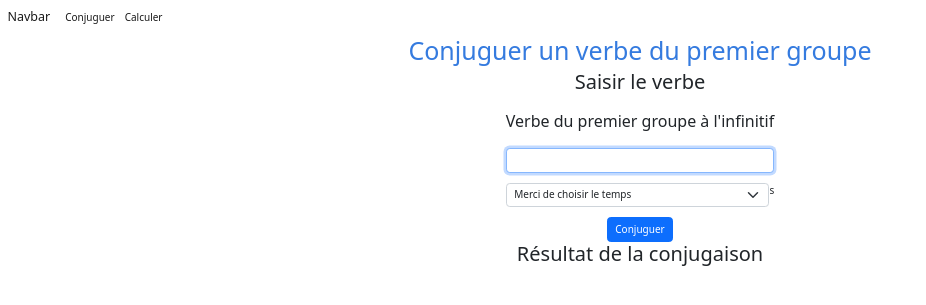
After one commit to thAlexis/TP2_PHP, a PHP site: page /conjuguer.php in a window 1280 px wide. The commit adds this page. Shown: the top 305 px of the page, without its empty margins (0-926 px from the left). Run offline with PHP 8.4, Linux system fonts and the light colour scheme; data that the repository does not hold is empty.

Commit message:
Ajout tp conjugaison

```diff
--- /dev/null
+++ b/conjuguer.php
@@ -0,0 +1,67 @@
+<?php
+?>
+
+<!DOCTYPE html>
+<html lang="fr">
+
+<head>
+  <meta charset="UTF-8">
+  <meta name="viewport" content="width=device-width, initial-scale=1.0">
+  <title>Conjugaison verbe premier groupe</title>
+  <link rel="stylesheet" href="style.css" />
+  <link href="https://cdn.jsdelivr.net/npm/bootstrap@5.2.3/dist/css/bootstrap.min.css" rel="stylesheet" integrity="sha384-rbsA2VBKQhggwzxH7pPCaAqO46MgnOM80zW1RWuH61DGLwZJEdK2Kadq2F9CUG65" crossorigin="anonymous">
+</head>
+
+<body>
+  <nav class="navbar navbar-expand-lg bg-body-tertiary">
+    <div class="container-fluid">
+      <a class="navbar-brand" href="#">Navbar</a>
+      <button class="navbar-toggler" type="button" data-bs-toggle="collapse" data-bs-target="#navbarSupportedContent" aria-controls="navbarSupportedContent" aria-expanded="false" aria-label="Toggle navigation">
+        <span class="navbar-toggler-icon"></span>
+      </button>
+      <div class="collapse navbar-collapse" id="navbarSupportedContent">
+        <ul class="navbar-nav me-auto mb-2 mb-lg-0">
+          <li class="nav-item">
+            <a class="nav-link active" aria-current="page" href="./conjuguer.php">Conjuguer</a>
+          </li>
+          <li class="nav-item">
+            <a class="nav-link active" aria-current="page" href="./index.php">Calculer</a>
+          </li>
+        </ul>
+      </div>
+    </div>
+  </nav>
+  <h1>Conjuguer un verbe du premier groupe</h1>
+  <h2>Saisir le verbe</h2>
+  <div class="select-verb-box flex">
+    <form method="post" action="./conjuguer.php">
+      <div class="flex verb-label">
+        <label class="form-label" for="verbe">Verbe du premier groupe à l'infinitif</label>
+      </div>
+      <div class="flex verb-input">
+        <input class="form-control" type="text" id="verbe" autofocus name="verbe" autocomplete="off">
+      </div>
+      <div class="flex select">
+
+        <select class="form-select" name="temps">
+          <option selected disabled>Merci de choisir le temps</option>
+          <option value="present">Présent</option>
+          <option value="futur">Futur</option>
+          <option value="imparfait">Imparfait</option>
+        </select>s
+      </div>
+      <div class="flex conjug-btn">
+
+        <button class="btn btn-primary">Conjuguer</button>
+      </div>
+    </form>
+  </div>
+  <h2>Résultat de la conjugaison</h2>
+  <?php
+  if (str_contains($_SERVER['HTTP_REFERER'], "index.php")) {
+    include "./_liste_resultats.php";
+  };
+  ?>
+</body>
+
+</html>
--- /dev/null
+++ b/style.css
@@ -0,0 +1,47 @@
+* {
+  box-sizing: border-box;
+  padding: 0;
+  margin: 0;
+}
+
+html {
+  font-size: 62.5%;
+}
+
+h1 {
+  text-align: center;
+  color: rgb(53, 123, 223);
+  margin-top: 1rem;
+  font-size: 3rem;
+}
+
+h2 {
+  text-align: center;
+  margin-top: 1rem;
+  font-size: 2rem;
+}
+
+.flex {
+  display: flex;
+}
+
+.select-verb-box {
+  flex-direction: column;
+  align-items: center;
+}
+
+.verb-label {
+  font-size: 1.6rem;
+}
+
+.verb-label,
+.verb-input,
+.select,
+.conjug-btn {
+  margin-top: 1rem;
+  justify-content: center;
+}
+
+.li-box {
+  justify-content: center;
+}
```
Also changed, not shown: _liste_resultats.php (added, +65 -0 lines), calcul.php (added, +14 -0 lines), index.php (+34 -2 lines).
